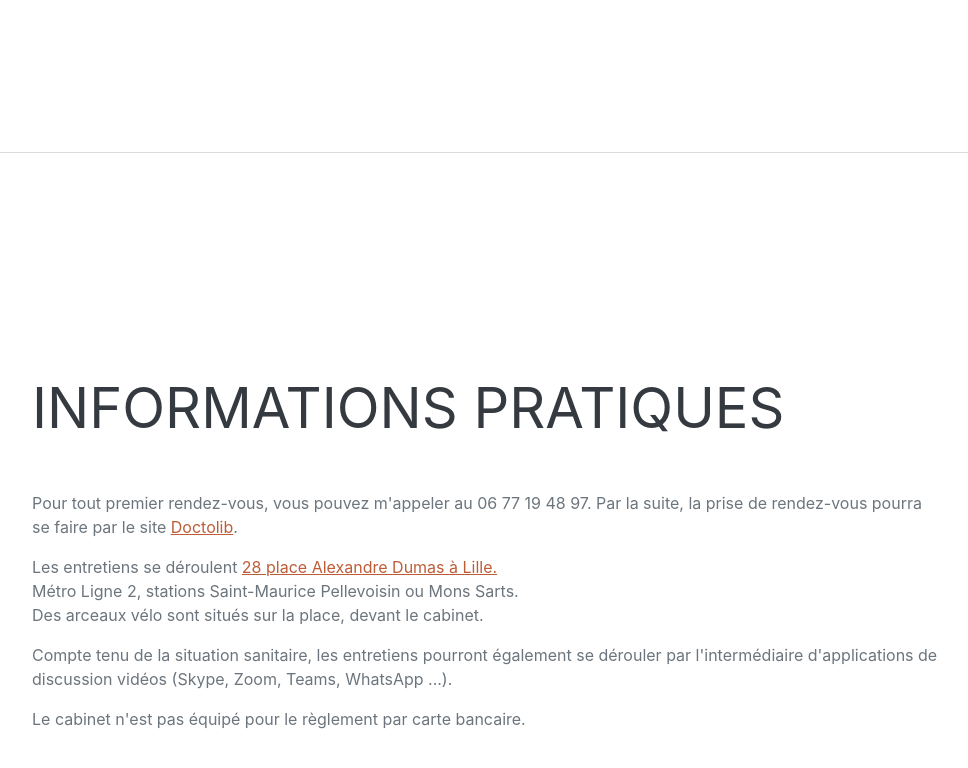
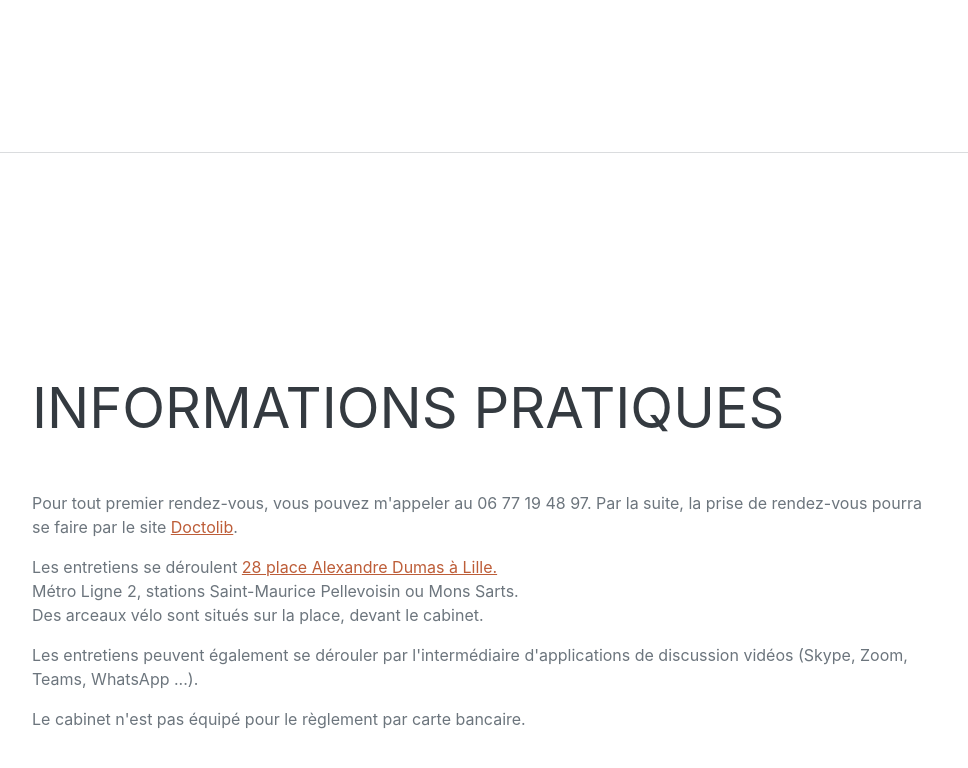
Before and after one commit to MariePsy/MariePsy.github.io, a plain HTML site: page index.html in a window 1280 px wide. Shown: the part 2250-3018 px from the top of the page, without its empty margins (288-1256 px from the left). Drawn offline with nearby package versions, Linux system fonts and the light colour scheme; a web font is replaced by a local one.

Commit message:
Update index.html

```diff
--- a/index.html
+++ b/index.html
@@ -108,7 +108,7 @@
                     <p class="mb-0">Les entretiens se déroulent <a href=https://fr.mappy.com/plan#/28%20Place%20Alexandre%20Dumas%2059800%20Lille>28 place Alexandre Dumas à Lille.</a></p>
                     <p class="mb-0">Métro Ligne 2, stations Saint-Maurice Pellevoisin ou Mons Sarts.</p>
                     <p>Des arceaux vélo sont situés sur la place, devant le cabinet.</p>
-                    <p>Compte tenu de la situation sanitaire, les entretiens pourront également se dérouler par l'intermédiaire d'applications de discussion vidéos (Skype, Zoom, Teams, WhatsApp ...).</p>
+                    <p>Les entretiens peuvent également se dérouler par l'intermédiaire d'applications de discussion vidéos (Skype, Zoom, Teams, WhatsApp ...).</p>
                     <p class="mb-0">Le cabinet n'est pas équipé pour le règlement par carte bancaire.</p>
                 </div>
             </section>
```
